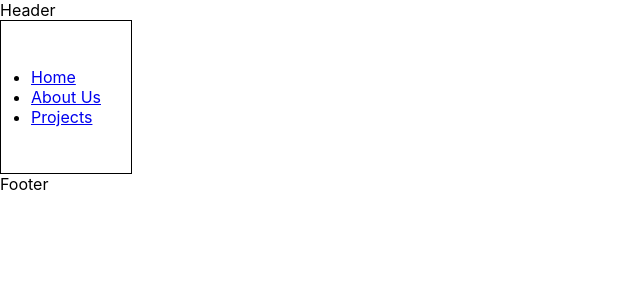
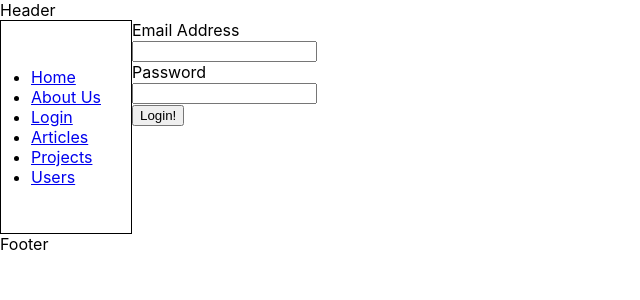
Before and after one commit to devsandboxportfolio/portfolioClient, a React (Create React App) app: page /login in a window 1280 px wide. Shown: the top 300 px of the page, without its empty margins (0-640 px from the left). Built offline with nearby package versions, Linux system fonts and the light colour scheme.

Commit message:
get initial login form running

```diff
--- a/src/App.js
+++ b/src/App.js
@@ -7,6 +7,7 @@ import AboutUs  from './components/aboutUs/index'
 import Articles from './components/article/index'
 import Project  from './components/project/index'
 import User    from './components/user/index'
+import Login   from './components/user/login'
 
 const App = () => {
   //;
@@ -20,6 +21,7 @@ const App = () => {
           <Route path="/user"    component={User} />
           <Route path="/article" component={Articles} />
           <Route path="/project" component={Project} />
+          <Route path="/login" exact component={Login} />
         </Layout>
       </Router>
     </>
--- a/src/components/common/navBar/navBar.jsx
+++ b/src/components/common/navBar/navBar.jsx
@@ -11,7 +11,16 @@ const NavBar = (props) => {
           <a href="/aboutUs">About Us</a>
         </li>
         <li>
+          <a href="/login">Login</a>
+        </li>
+        <li>
+          <a href="/article">Articles</a>
+        </li>
+        <li>
           <a href="/project/list">Projects</a>
+        </li>
+        <li>
+          <a href="/user">Users</a>
         </li>
       </ul>
     </nav>
--- a/src/components/user/form.jsx
+++ b/src/components/user/form.jsx
@@ -1,5 +1,5 @@
 import React, {useReducer} from 'react';
-import { postRequest, login } from '../../api';
+import { postRequest } from '../../api';
 import Label from '../common/label/label';
 import Input from '../common/input/input';
 import Button from '../common/button/button';
@@ -50,7 +50,6 @@ const UserForm = (props) => {
         </Label>
       </div>
       <Button type="submit" text="Create"/>
-      <Button text="Login" onClick={login} />
     </form>
   )
 }
--- /dev/null
+++ b/src/components/user/login.jsx
@@ -0,0 +1,52 @@
+import {useReducer} from 'react';
+import { login } from '../../api';
+import Label from '../common/label/label';
+import Input from '../common/input/input';
+import Button from '../common/button/button';
+
+function loginReducer(state, action) {
+  switch (action.type) {
+    case "UPDATE_ALL":
+      return {...state, ...action.payload};
+    default:
+      break;
+  }
+}
+
+const initState = {email: "", password: ""};
+
+const LoginForm = (props) => {
+  const [state, dispatch] = useReducer(loginReducer, initState);
+  const {
+    email,
+    password,
+  } = state;
+
+  const handleSubmit = (event) => {
+    event.preventDefault();
+    if (email && password) {
+      login(state);
+    }
+  }
+
+  const handleInputChange = (event) => {
+    const {name, value} = event.target;
+    dispatch({type: "UPDATE_ALL", payload: {...state, [name]: value}});
+  }
+
+  return (
+    <>
+      <form onSubmit={handleSubmit}>
+        <Label label="Email Address">
+          <Input name="email" value={email} onChange={handleInputChange} />
+        </Label>
+        <Label label="Password">
+          <Input name="password" value={password} onChange={handleInputChange} />
+        </Label>
+        <Button type="submit" text="Login!" />
+      </form>
+    </>
+  );
+}
+
+export default LoginForm
```
